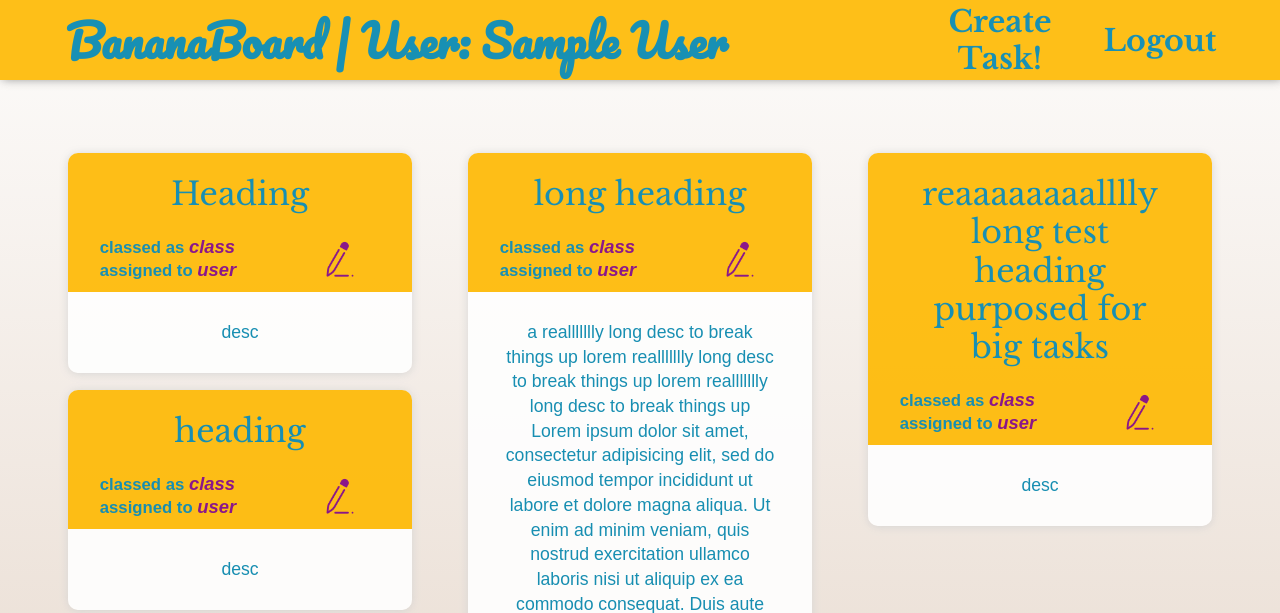
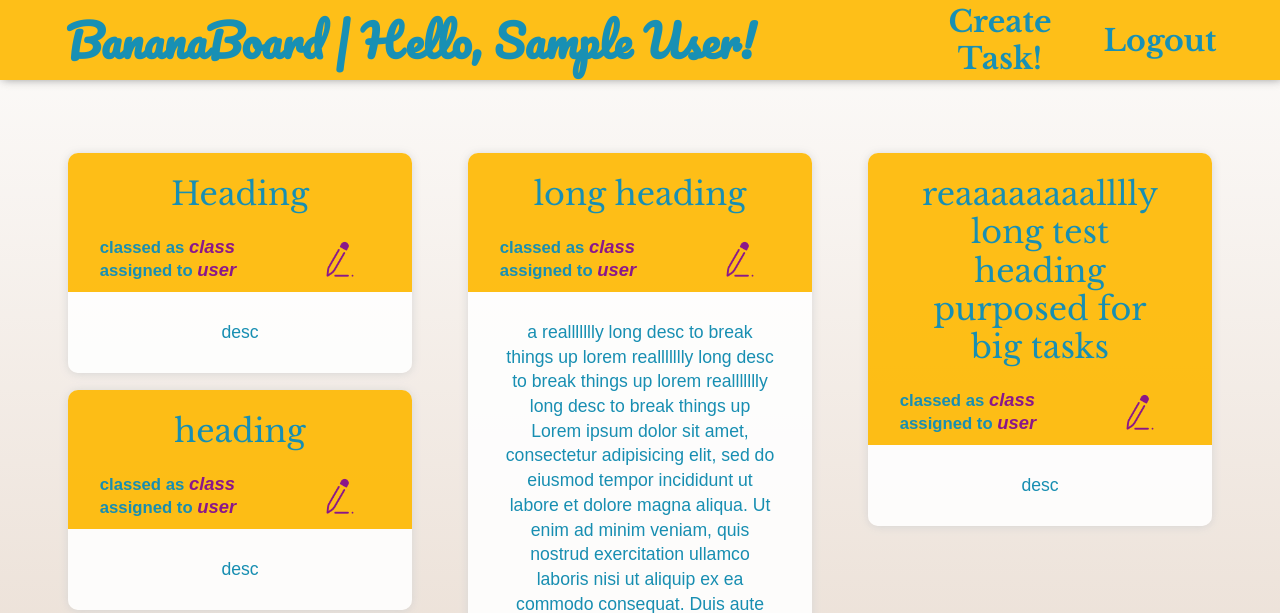
Before and after one commit to SashoStoichkov/BananaBoard, a Flask app: page /board in a window 1280 px wide. Shown: the top 613 px of the page. Run offline with Flask 2, Linux system fonts and the light colour scheme; a user stored in the database is signed in; tables that the repository leaves empty hold one stand-in row (values such as "Sample post").

Commit message:
change heading

```diff
--- a/templates/board.html
+++ b/templates/board.html
@@ -11,7 +11,7 @@
 </head>
 <body>
 	<header>
-		<h1>BananaBoard | User: {{ current_user.username }}</h1>
+		<h1>BananaBoard | Hello, {{ current_user.username }}!</h1>
 		<div class="header-route">
 			{% if current_user.is_authenticated %}
 				<div class="button">
```
